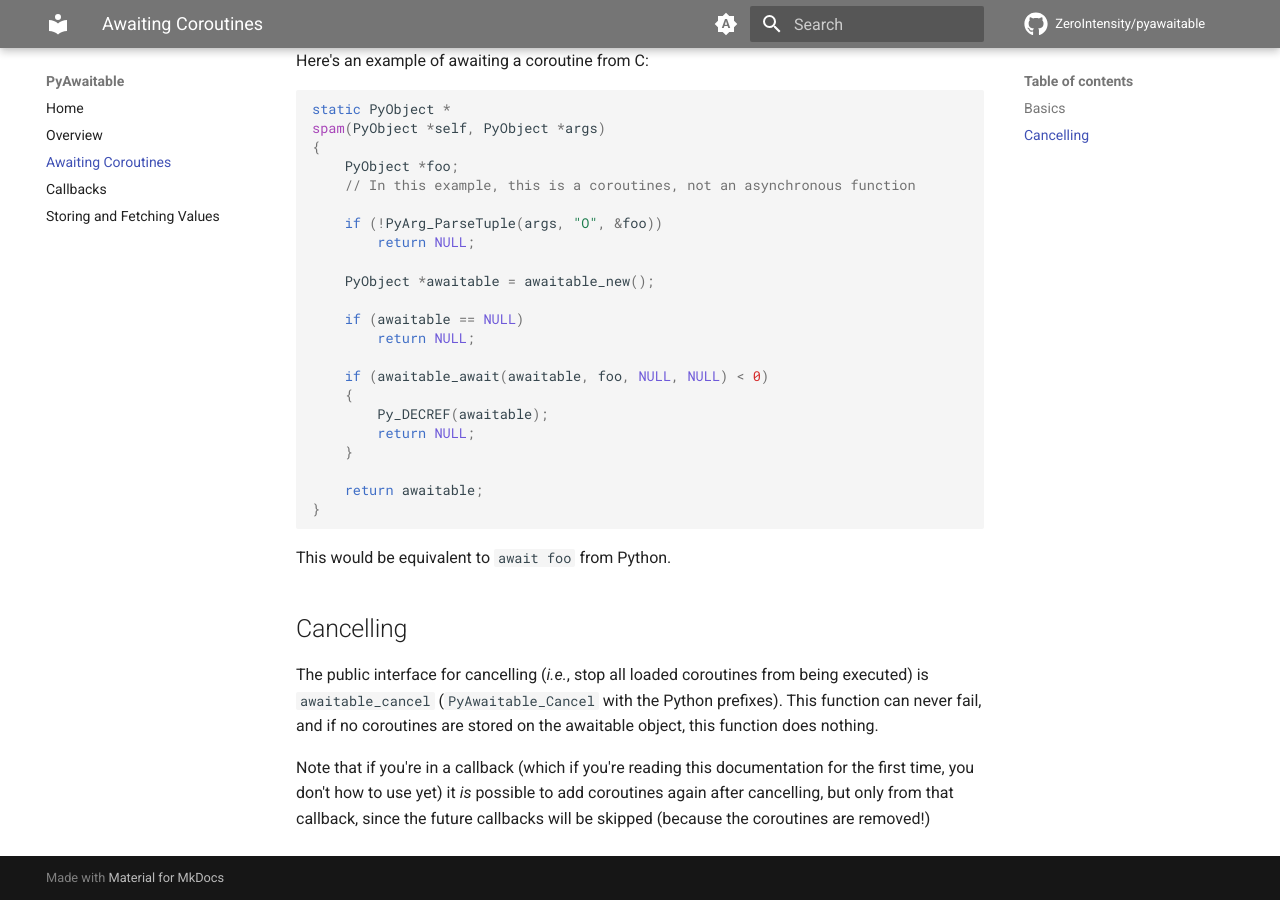
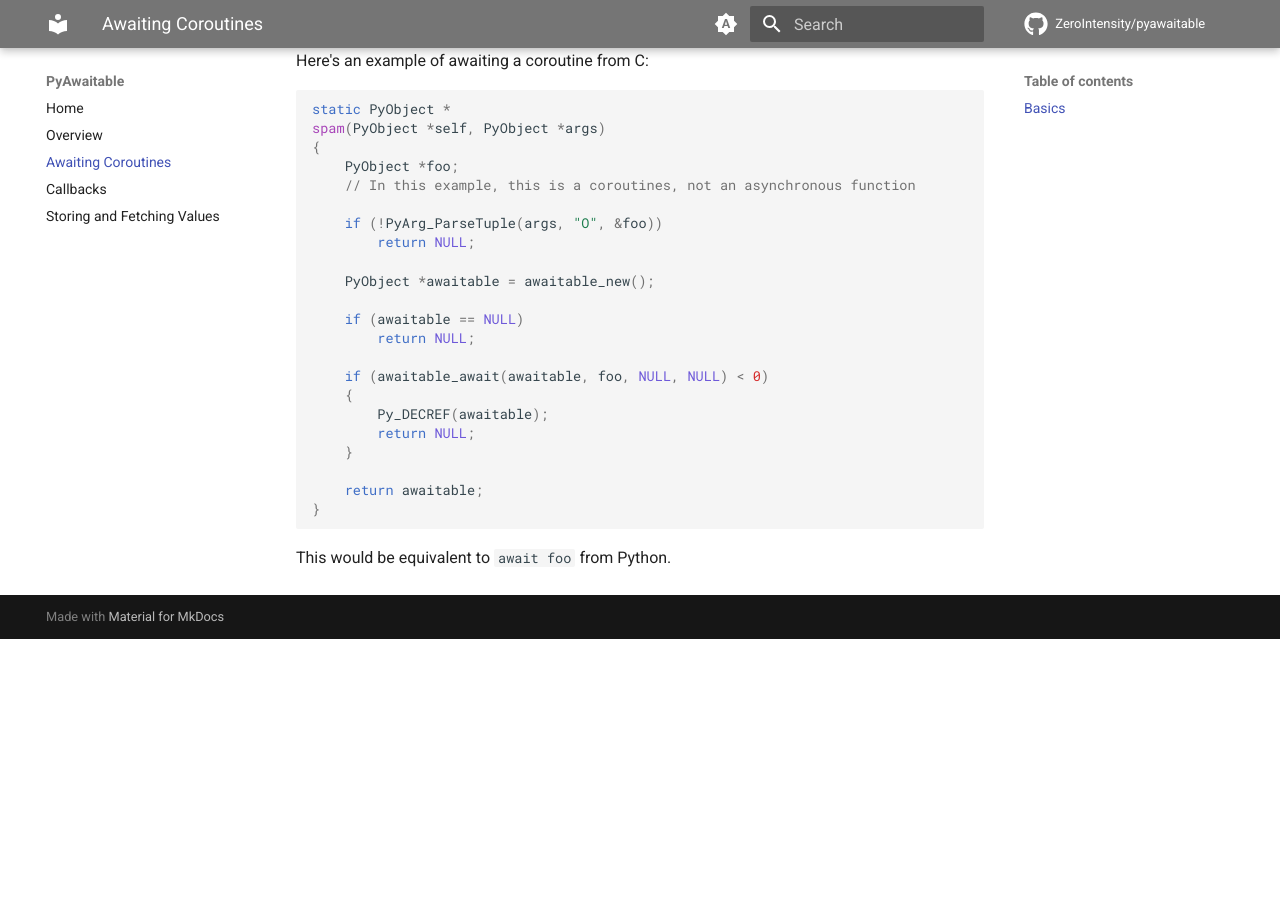
Before and after one commit to ZeroIntensity/pyawaitable, an MkDocs documentation site: the page built from docs/adding_coros.md, in a window 1280 px wide and 900 px high, scrolled down 1708 px. Built offline with MkDocs 1.6.1 and Material for MkDocs 9.7.7, drawn with Linux system fonts in a browser that asks for light colours; comment, search, counter and statistics services are not loaded; after the commit the page ends 2347 px from its top, so only the background shows below that.

Commit message:
Update adding_coros.md

````diff
--- a/docs/adding_coros.md
+++ b/docs/adding_coros.md
@@ -94,9 +94,3 @@ spam(PyObject *self, PyObject *args)
 ```
 
 This would be equivalent to `await foo` from Python.
-
-## Cancelling
-
-The public interface for cancelling (*i.e.*, stop all loaded coroutines from being executed) is `awaitable_cancel` (`PyAwaitable_Cancel` with the Python prefixes). This function can never fail, and if no coroutines are stored on the awaitable object, this function does nothing.
-
-Note that if you're in a callback (which if you're reading this documentation for the first time, you don't how to use yet) it *is* possible to add coroutines again after cancelling, but only from that callback, since the future callbacks will be skipped (because the coroutines are removed!)
````
